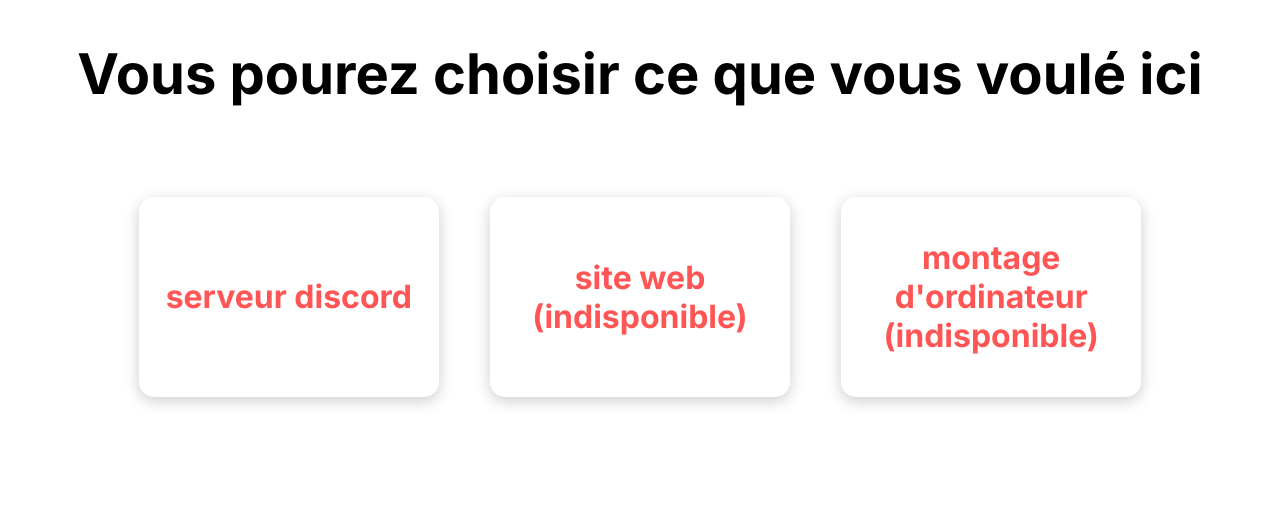
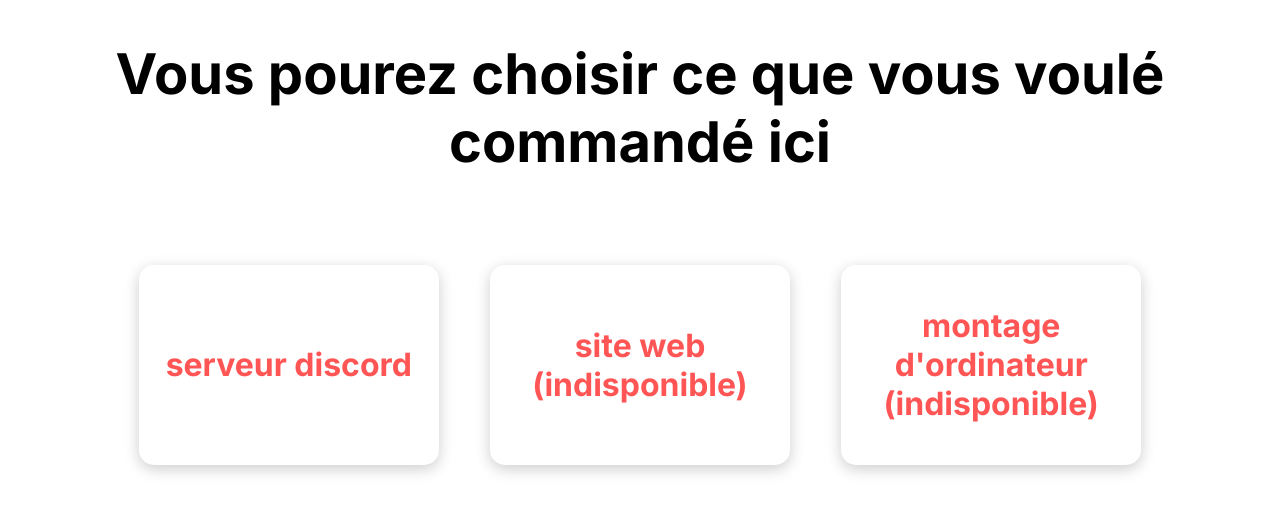
Before and after one commit to Al-harsouhir/neolysium-v2, a plain HTML site: page commande.html in a window 1280 px wide. Shown: the part 86-598 px from the top of the page. Drawn offline with Linux system fonts and the light colour scheme.

Commit message:
mise a jour html

```diff
--- a/commande.html
+++ b/commande.html
@@ -24,7 +24,7 @@
     </nav>
     <section class="top-page">
         <div class="landing-page">
-            <h1 class="big-title">Vous pourez choisir ce que vous voulé ici</h1>
+            <h1 class="big-title">Vous pourez choisir ce que vous voulé commandé ici</h1>
         </div>
     </section>
     <section class="holographic-container">
```
